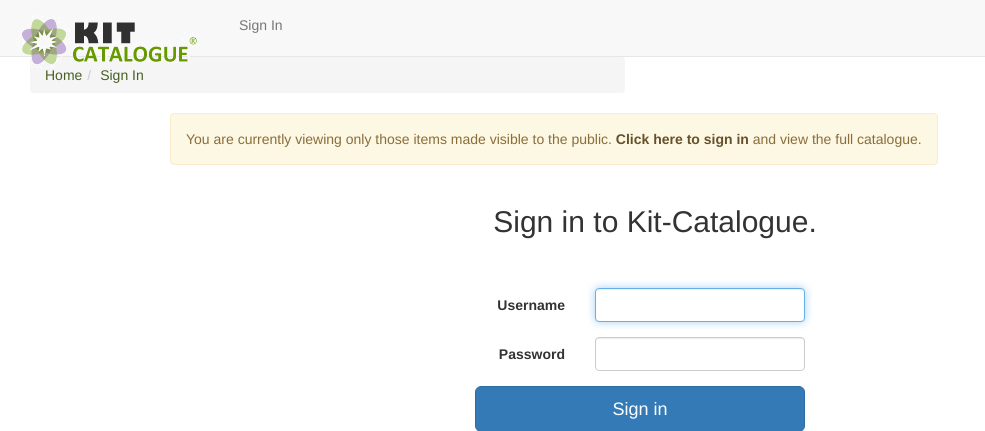
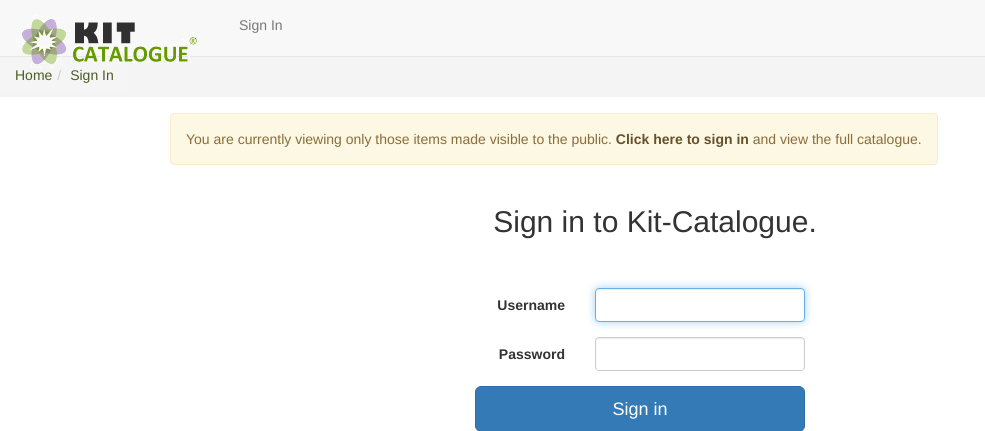
Before and after one commit to kitcatalogue/Kit-Catalogue, a PHP site: page / in a window 1280 px wide. Shown: the top 431 px of the page, without its empty margins (0-985 px from the left). Run offline with PHP 8.4, Linux system fonts and the light colour scheme; some libraries are stand-ins or nearby versions.

Commit message:
Minor changes in UI.

```diff
--- a/app/layouts/kitcatalogue.phtml
+++ b/app/layouts/kitcatalogue.phtml
@@ -153,17 +153,18 @@ $lang = $this->model('lang');
       </button>
          </div>
 
-	   </div> <!-- Container fluid -->
+	   </div> <!-- Container fluid header -->
  </nav>
   <div id="top-bar" class="container-fluid">
-  <div class="pull-left col-sm-6">
+  <div class="row">
+  <div class="col-sm-6 col-xs-12">
 
 
 
 		<?php
 		if ($this->hasBreadcrumbs()) {
 			?>
-			<ol class="breadcrumb">
+			<ol class="breadcrumb pull-left">
 				<?php $this->renderBreadcrumbs();?>
 			</ol>
 			<?php
@@ -173,8 +174,9 @@ $lang = $this->model('lang');
   <?php
 	if (!$user->isAnonymous()) {
 		?>
-	<div id="user-bar" class="pull-right col-xs-6">
-		<ul id="usernav">
+	<div id="userbar" class="col-sm-6 col-xs-12">
+
+    <ul id="usernav">
 			<li><a href="<?php echo $www_root; ?>/signin/signout">sign out </a>
       </li>
 			<?php
@@ -202,11 +204,12 @@ $lang = $this->model('lang');
 			?></strong></li>
 		</ul>
 	</div>
+
 		<?php
 	}
 	?>
 
-
+   </div>
   </div>
 
 
--- a/app/views/signin/index.phtml
+++ b/app/views/signin/index.phtml
@@ -93,7 +93,7 @@ if ($this->model('signin.use_shibboleth')) {
 <br />
 
 <h3 style="text-align: center; margin-bottom: 40px;">Signing in allows you to..</h3>
-<ul style="margin: 0 auto; max-width: 330px; list-style: disc;">
+<ul style="margin: 0 auto; max-width: 330px; list-style: disc; padding-bottom: 30px;">
 	<li>Browse and search the full equipment database.</li>
 	<li>Check an item's location.</li>
 	<li>Access manuals, case studies and other supporting documentation.</li>
--- a/css/style.css
+++ b/css/style.css
@@ -434,7 +434,6 @@ div#delete_button_container { float: right; margin-left: 2em; padding: 1em; }
 #userbar {
 	margin: 0;
 	overflow: hidden;
-	background-color: #fff;
 }
 
 #usernav li {
@@ -445,7 +444,7 @@ div#delete_button_container { float: right; margin-left: 2em; padding: 1em; }
 	zpadding: 0.5em 1em;
 	padding: 0.5em 1em 0.2em 0.5em;
 
-	line-height: 1em;
+	line-height: 1.6em;
 	color: #000;
 }
 
@@ -1172,6 +1171,10 @@ span.twitter-typeahead {
 
   #top-bar {
   margin: -20px auto;
+  background-color: #f4f4f4;
+  padding-left: 0px;
+  padding-right: 0px;
+  height: 40px;
   }
 
 
```
